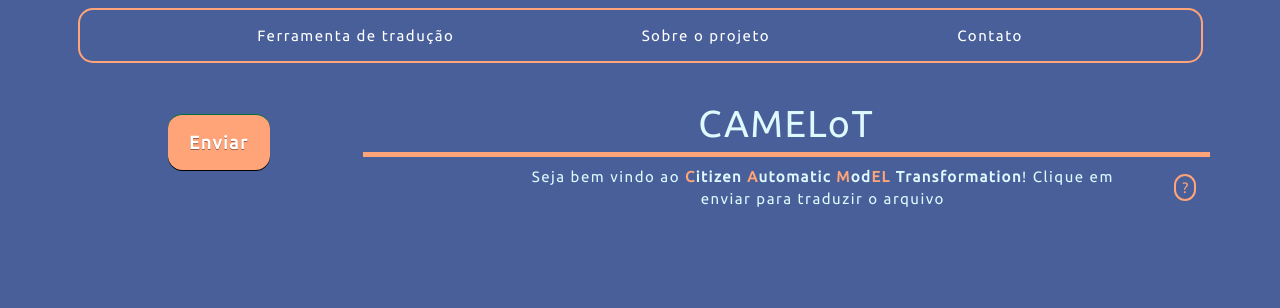
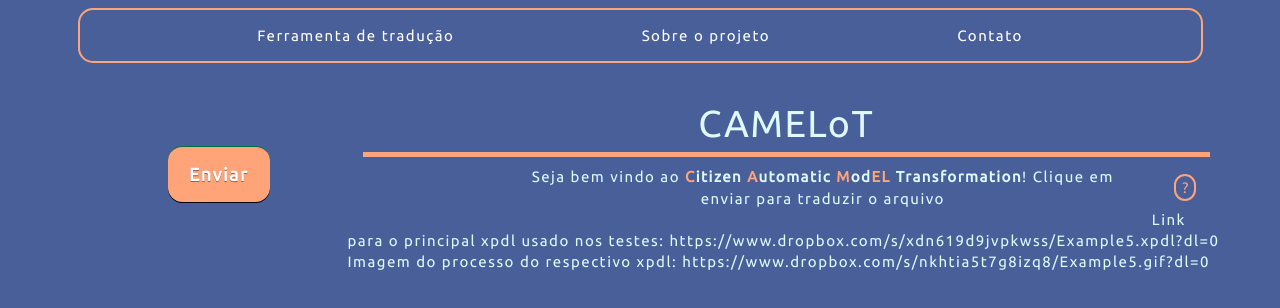
Before and after one commit to villaca/bpmn, a website: page app/index.html at #!/view1 in a window 1280 px wide. Drawn offline with nearby package versions, Linux system fonts and the light colour scheme.

Commit message:
# change lorem ipsum for dropbox links of tested process xpdl and image

```diff
--- a/app/view1/view1.html
+++ b/app/view1/view1.html
@@ -10,7 +10,6 @@
         </div>
         <div class="col-md-9">
             <h1 class="tool-presentation-text">CAMELoT</h1>
-
             <div class="row">
                 <div class="col-md-2"></div>
                 <p class="center col-md-9">Seja bem vindo ao <span class="name"><span class="green">C</span>itizen <span class="green">A</span>utomatic <span class="green">M</span>od<span class="green">EL</span> Transformation</span>! Clique em enviar para traduzir o arquivo</p>
@@ -30,8 +29,11 @@
 
                     </div>
                 </div>
+            <p>
+                Link para o principal xpdl usado nos testes: https://www.dropbox.com/s/xdn619d9jvpkwss/Example5.xpdl?dl=0
+				Imagem do processo do respectivo xpdl: https://www.dropbox.com/s/nkhtia5t7g8izq8/Example5.gif?dl=0
+            </p>
             </div>
-
         </div>
     </div>
 
```
